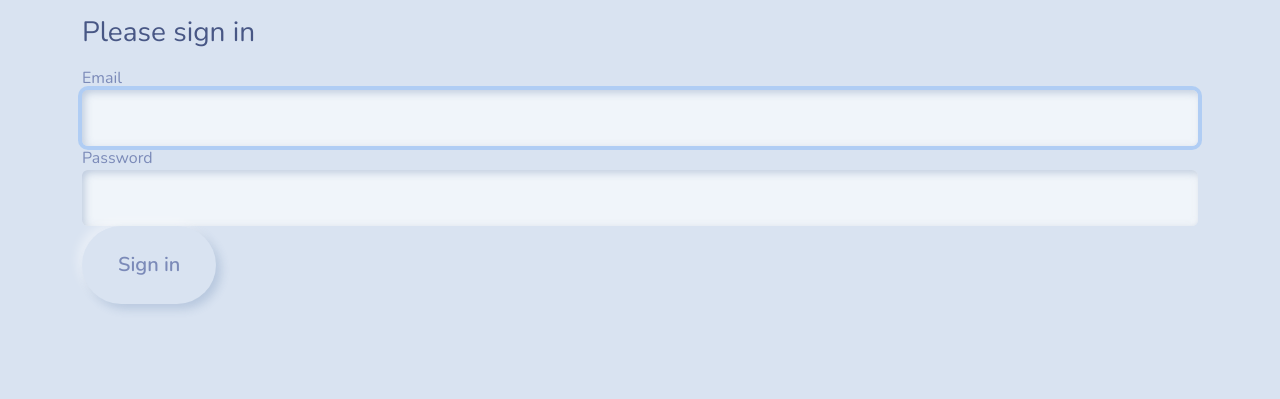
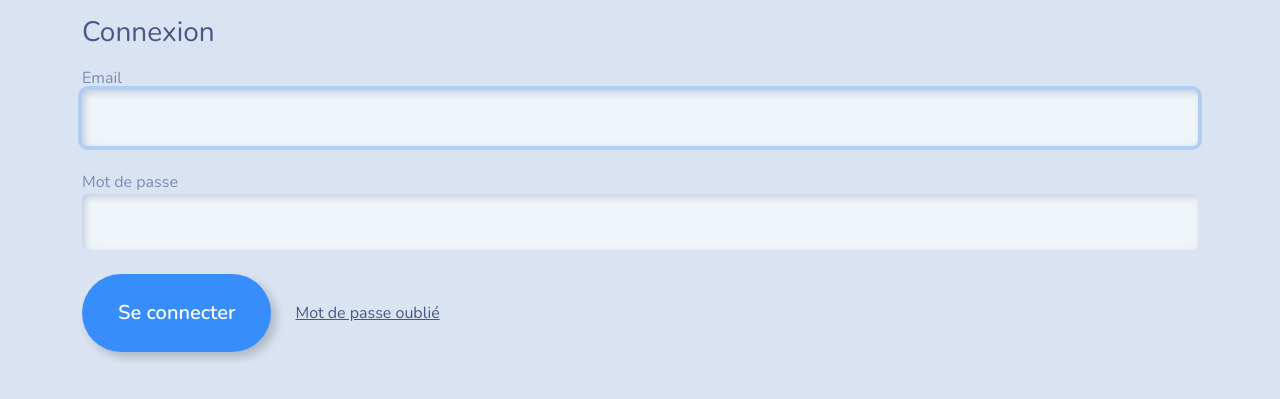
Before and after one commit to cflayelle/e-commerce, a Symfony app: template templates/security/login.html.twig in a window 1280 px wide. Shown: the part 56-455 px from the top of the page. Run offline with Twig, Linux system fonts and the light colour scheme; the template is opened without the code that fills it, so the values that code supplies are empty; some libraries are stand-ins or nearby versions.

Commit message:
style login

```diff
--- a/templates/base.html.twig
+++ b/templates/base.html.twig
@@ -39,7 +39,7 @@
                 <a class="nav-link" href="#">Pannier</a>
               </li>
               <li class="nav-item">
-                <a class="nav-link" href="{{ path("app_login") }}">Connexion</a>
+                <a class="nav-link" href="{{ path('app_login') }}">Connexion</a>
               </li>
             </ul>
           </div>
--- a/templates/security/login.html.twig
+++ b/templates/security/login.html.twig
@@ -10,19 +10,21 @@
 
     {% if app.user %}
     <div class="mb-3">
-            You are logged in as {{ app.user.email }}, <a href="{{ path('app_logout') }}">Logout</a>
+        Vous êtes connecté en tant que
+        {{ app.user.email }},
+        <a href="{{ path('app_logout') }}">Se deconnecter</a>
     </div>
     {% endif %}
 
-    <h1 class="h3 mb-3 font-weight-normal">Please sign in</h1>
+    <h1 class="h3 mb-3 font-weight-normal">Connexion</h1>
     <label for="inputEmail">Email</label>
-    <input type="email" value="{{ last_username }}" name="email" id="inputEmail" class="form-control" autocomplete="email" required autofocus>
-    <label for="inputPassword">Password</label>
-    <input type="password" name="password" id="inputPassword" class="form-control" autocomplete="current-password" required>
+    <input type="email" value="{{ last_username }}" name="email" id="inputEmail" class="form-control"
+        autocomplete="email" required="required" autofocus="autofocus">
+    <label for="inputPassword" class="mt-4">Mot de passe</label>
+    <input type="password" name="password" id="inputPassword" class="form-control" autocomplete="current-password"
+        required="required">
 
-    <input type="hidden" name="_csrf_token"
-           value="{{ csrf_token('authenticate') }}"
-    >
+    <input type="hidden" name="_csrf_token" value="{{ csrf_token('authenticate') }}">
 
     {#
     Uncomment this section and add a remember_me option below your firewall to activate remember me functionality.
@@ -35,8 +37,11 @@
     </div>
     #}
 
-    <button class="btn btn-lg btn-primary" type="submit">
-        Sign in
+    <div class="d-flex align-items-center gap-4 mt-4">
+        <button class="btn btn-lg btn-outline-primary" type="submit">
+            Se connecter
         </button>
+        <a href="{{ path('app_forgot_password_request') }}">Mot de passe oublié</a>
+    </div>
 </form>
 {% endblock %}
```
Lines whose indentation alone changed are shown as unchanged.
